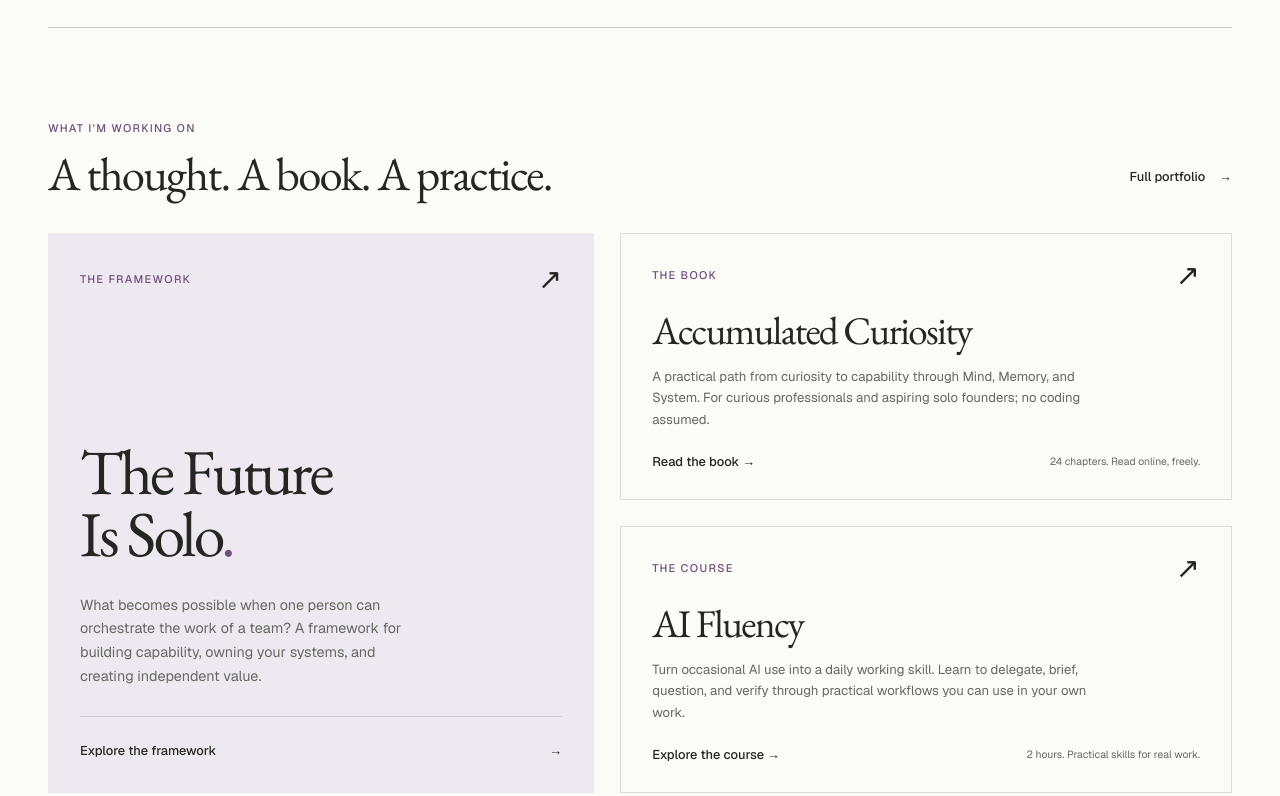
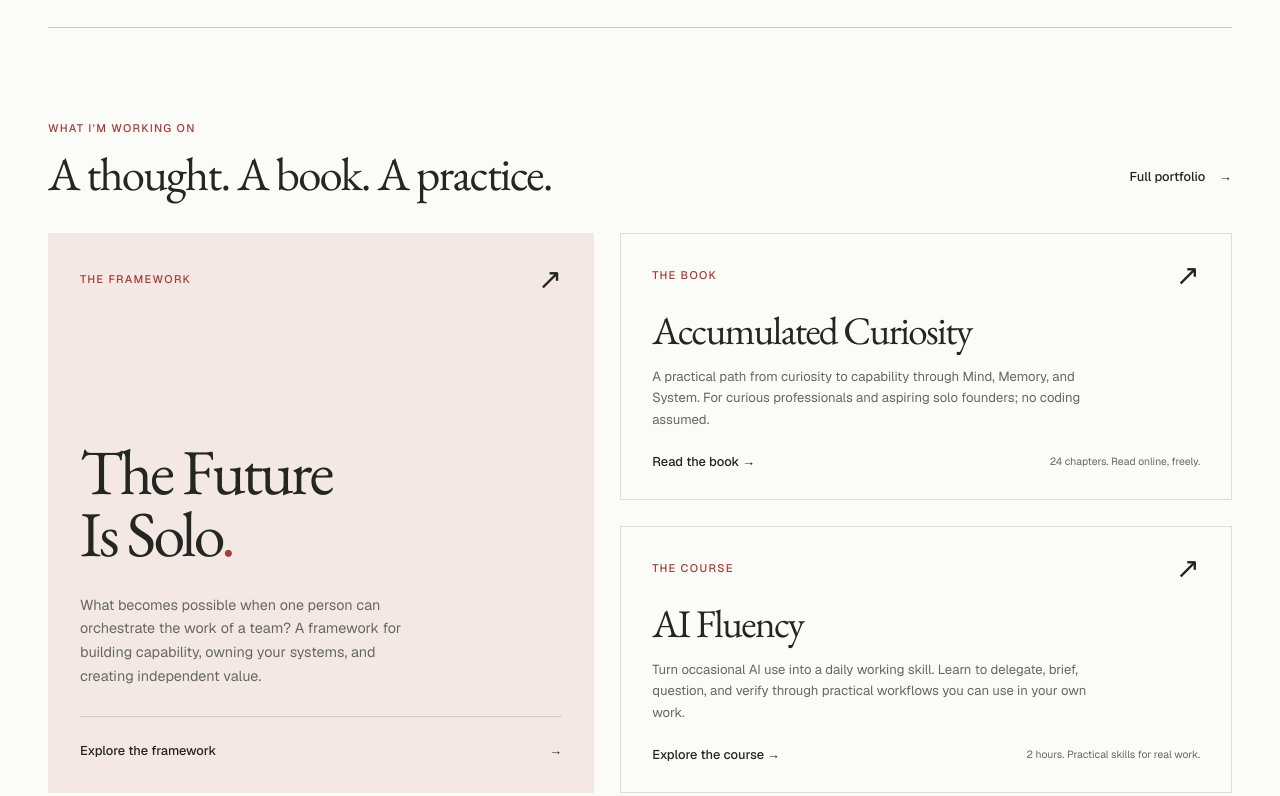
Before and after one commit to khalilhimura/khalilhimura.github.io, an Astro site: page / in a window 1280 px wide. Shown: the part 924-1720 px from the top of the page. Built offline with nearby package versions, Linux system fonts and the light colour scheme; Astro itself is replaced by a stand-in of ours.

Commit message:
Switch primary accent from plum to brick red

```diff
--- a/src/styles/global.css
+++ b/src/styles/global.css
@@ -11,7 +11,7 @@
 :root {
   color-scheme: only light;
   --paper: #fbfbf8; --surface: #f1f1ed; --ink: #242622; --muted: #666861;
-  --accent: #705080; --accent-soft: #eee8f1; --border: #c7c9bf; --border-soft: #ddded6;
+  --accent: #a33d3d; --accent-soft: #f4e8e5; --border: #c7c9bf; --border-soft: #ddded6;
   --font-sans: "Geist", sans-serif; --font-serif: "EB Garamond", Georgia, serif;
   font-family: var(--font-sans); background: var(--paper); color: var(--ink); font-synthesis: none;
 }
@@ -23,7 +23,7 @@ a { color: inherit; text-decoration: none; }
 button, input, summary { font: inherit; }
 a, button, summary { -webkit-tap-highlight-color: transparent; }
 a:focus-visible, button:focus-visible, input:focus-visible, summary:focus-visible { outline: 2px solid var(--accent); outline-offset: 5px; }
-::selection { background: #ddd0e6; color: var(--ink); }
+::selection { background: #eac8c2; color: var(--ink); }
 img { display: block; max-width: 100%; height: auto; }
 figure, h1, h2, h3, p { margin: 0; }
 h1, h2, h3 { text-wrap: balance; }
@@ -55,7 +55,7 @@ nav a:hover, .site-header nav [aria-current="page"] { color: var(--accent); }
 .button, button { display: inline-flex; align-items: center; justify-content: center; gap: 22px; min-height: 48px; padding: 12px 21px; border: 1px solid var(--border); background: transparent; color: var(--ink); font-size: .82rem; font-weight: 500; line-height: 1.4; cursor: pointer; border-radius: 2px; transition: background 160ms ease, color 160ms ease, border-color 160ms ease; }
 .button:hover, button:hover { background: var(--surface); border-color: var(--ink); }
 .button.primary, button[aria-pressed="true"] { background: var(--accent); border-color: var(--accent); color: white; }
-.button.primary:hover, button[aria-pressed="true"]:hover { background: #563c6c; border-color: #563c6c; }
+.button.primary:hover, button[aria-pressed="true"]:hover { background: #842d2d; border-color: #842d2d; }
 .text-link { display: inline-flex; align-items: center; gap: 14px; min-height: 44px; font-size: .8rem; font-weight: 500; white-space: nowrap; }
 .text-link:hover { color: var(--accent); }
 .text-link span, .link-arrow { transition: transform 180ms ease; }
@@ -104,12 +104,12 @@ a:hover > .link-arrow, a:hover .text-link span, .text-link:hover span { transfor
 main > .section-heading:first-child { padding-top: 64px; }
 .current-work-grid { display: grid; grid-template-columns: 1fr 1.12fr; gap: 26px; }
 .work-feature { background: var(--accent-soft); padding: 32px; display: flex; flex-direction: column; min-height: 530px; transition: background 180ms ease; }
-.work-feature:hover { background: #e5dceb; }
+.work-feature:hover { background: #eddbd6; }
 .work-heading { display: flex; justify-content: space-between; align-items: center; }
 .work-feature h3 { font-family: var(--font-serif); font-size: clamp(3.5rem,5vw,5rem); font-weight: 400; line-height: .97; letter-spacing: -.045em; margin: auto 0 28px; padding-top: 35px; }
 .accent-period { color: var(--accent); }
 .work-feature p { font-size: .9rem; max-width: 350px; }
-.work-bottom { display: flex; justify-content: space-between; align-items: center; gap: 20px; padding-top: 23px; margin-top: 27px; border-top: 1px solid #70508030; font-size: .8rem; font-weight: 500; }
+.work-bottom { display: flex; justify-content: space-between; align-items: center; gap: 20px; padding-top: 23px; margin-top: 27px; border-top: 1px solid #a33d3d30; font-size: .8rem; font-weight: 500; }
 .work-bottom small { font-size: .65rem; color: var(--muted); font-weight: 400; }
 .work-companions { display: grid; gap: 26px; }
 .work-companion { padding: 27px 31px; border: 1px solid var(--border-soft); display: flex; flex-direction: column; transition: background 160ms ease; }
```
